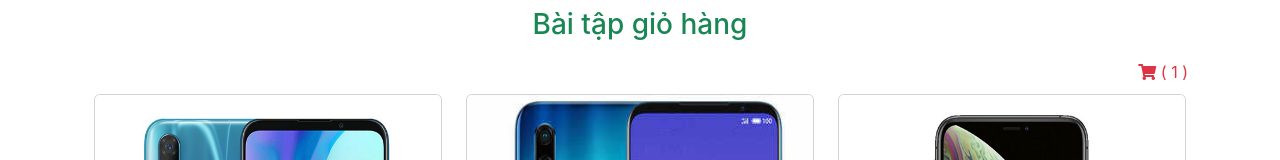
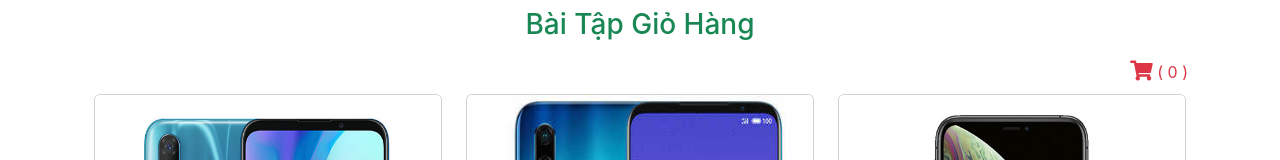
Before and after one commit to DinhhHau/BaiTap_REACT, a React (Create React App) app: page / in a window 1280 px wide. Shown: the top 160 px of the page. Built offline with nearby package versions, Linux system fonts and the light colour scheme.

Commit message:
tang giam so luong sp

```diff
--- a/src/BaiTapGioHang_Props/Cart.jsx
+++ b/src/BaiTapGioHang_Props/Cart.jsx
@@ -1,8 +1,23 @@
 import React, { Component } from "react";
 
 export default class Cart extends Component {
+
+  // //
+  // tangSoLuong = (count, setCount) => {
+  //   count = count + 1
+  //   return setCount(count)
+  // }
+
+  // giamSoLuong = (count, setCount) => {
+  //   if(count > 0){
+  //     count = count -1
+  //     return setCount(count)
+  //   }
+  // }
+  // //
+
   render() {
-    const { gioHang } = this.props;
+    const { gioHang , xoaGioHang , tangGiamSoLuong } = this.props;
     return (
       // <!-- Modal -->
       <div
@@ -47,10 +62,14 @@ export default class Cart extends Component {
                           <img src={spGH.hinhAnh} width={50} height={50} />
                         </td>
                         <td>{spGH.tenSP}</td>
-                        <td>{spGH.soLuong}</td>
-                        <td>{spGH.giaBan}</td>
-                        <td>{spGH.soLuong * spGH.giaBan}</td>
-                        <td>{}</td>
+                        <td>
+                          <button onClick={()=> tangGiamSoLuong(spGH.maSP,true)} className="btn btn-primary" style={{fontSize:'15px',margin:'0 5px',padding:'0',width:'25px',height:'25px'}}> + </button>
+                          {spGH.soLuong}
+                          <button onClick={()=> tangGiamSoLuong(spGH.maSP,false)} className="btn btn-primary" style={{fontSize:'15px',margin:'0 5px',padding:'0',width:'25px',height:'25px'}}> - </button>
+                        </td>
+                        <td>{spGH.giaBan.toLocaleString()}.$</td>{/* toLocaleString() : hàm để chuyển 10000 => 10.000 */}
+                        <td>{(spGH.soLuong * spGH.giaBan).toLocaleString()}.$</td>
+                        <td><button className="btn btn-danger" onClick={()=>{xoaGioHang(spGH.maSP)}}>Xoá</button></td>
                       </tr>
                     );
                   })}
--- a/src/BaiTapGioHang_Props/ExerciseCart.jsx
+++ b/src/BaiTapGioHang_Props/ExerciseCart.jsx
@@ -60,13 +60,13 @@ export default class ExerciseCart extends Component {
 
     // phải là 1 mảng vì nếu thêm nhiều sản phẫm nó trả vê nhiều <tr></tr> và sẽ chứa trong mảng đó ( chứ ko phải {} vì {} không chứa được nhiều sản phẩm)
     gioHang: [
-      {
-      maSP: 1,
-      tenSP: "VinSmart Live",
-      giaBan: 5700000,
-      hinhAnh: "./img/img/vsphone.jpg",
-      soLuong:1,
-      },
+      // {
+      // maSP: 1,
+      // tenSP: "VinSmart Live",
+      // giaBan: 5700000,
+      // hinhAnh: "./img/img/vsphone.jpg",
+      // soLuong:1,
+      // },
     ],
   };
 
@@ -74,9 +74,8 @@ export default class ExerciseCart extends Component {
   xemChiTiet = (sanPhamClick) => {
     // console.log(sanPhamClick);
     this.setState({
-      sanPhamChiTiet: sanPhamClick
-    })
-
+      sanPhamChiTiet: sanPhamClick,
+    });
   };
 
   //  setState để thêm giỏ hàng
@@ -85,36 +84,83 @@ export default class ExerciseCart extends Component {
     // console.log(sanPhamClick);
 
     // từ sp được chọn tạo ra sp giỏ hàng
-      let spGioHang = { maSP: sanPhamClick.maSP, tenSP: sanPhamClick.tenSP, giaBan: sanPhamClick.giaBan, hinhAnh: sanPhamClick.hinhAnh, soLuong:1,}
+    let spGioHang = {
+      maSP: sanPhamClick.maSP,
+      tenSP: sanPhamClick.tenSP,
+      giaBan: sanPhamClick.giaBan,
+      hinhAnh: sanPhamClick.hinhAnh,
+      soLuong: 1,
+    };
 
     // kiểm tra spClick có trong giỏ hàng chưa
-      var gioHangCapNhat = [...this.state.gioHang];
-      let index = gioHangCapNhat.findIndex(sp => sp.maSP === spGioHang.maSP);
+    let gioHangCapNhat = [...this.state.gioHang];
+    let index = gioHangCapNhat.findIndex((sp) => sp.maSP === spGioHang.maSP);
     if (index !== -1) {
       // Sản phảm được click đã có trong this.state.gioHang
       gioHangCapNhat[index].soLuong += 1;
-        }else {
+    } else {
       // Sản phảm được click chưa có trong this.state.gioHang
-          gioHangCapNhat.push(spGioHang)
+      gioHangCapNhat.push(spGioHang);
     }
 
     // Set state để component render lại
     this.setState({
-          gioHang: gioHangCapNhat
+      gioHang: gioHangCapNhat,
+    });
+  };
+
+  // Đặt sự kiện xoá giỏ hàng tại ExercideCart
+  xoaGioHang = (maSPClickXoa) => {
+    // console.log(maSPClickXoa);
+
+    // // Cách 1: dùng hàm findIndex()
+    // // tìm trong giỏ hàng có sp chứa maSP được click vào thì xoá
+    // let gioHangCapNhatXoa = [...this.state.gioHang];
+    // let index = gioHangCapNhatXoa.findIndex(sp => sp.maSP === maSPClickXoa);
+    // if(index !== -1) {
+    //   gioHangCapNhatXoa.splice(index,1)
+    // }
+
+    // // Cách 2: dùng hàm filter()
+    // sau khi hàm filter() chạy lấy ra những sản phẩm nào có mã sản phẩm khác mã sản phẩm mình click vô (đồng nghĩa việc xoá sản phẩm mình click)
+    var gioHangCapNhatXoa = this.state.gioHang.filter(
+      (sp) => sp.maSP !== maSPClickXoa
+    );
+
+    // Cập nhật lại state giỏ hàng và render lại giao diện ( setState )
+    this.setState({
+      gioHang: gioHangCapNhatXoa,
+    });
+  };
+
+  // Tăng Giảm số lượng sản phẩm
+  tangGiamSoLuong = (maSPTangGiam,tangGiam) => { // tangGiam === true: tăng số lượng,  tangGiam === false: giảm số lượng
+    // console.log(maSPTangGiam);
+    let gioHangCapNhatTangGiam = this.state.gioHang;
+    let index = gioHangCapNhatTangGiam.findIndex(sp => sp.maSP === maSPTangGiam);
+    if(tangGiam){
+      gioHangCapNhatTangGiam[index].soLuong +=1
+    }else if(gioHangCapNhatTangGiam[index].soLuong > 1){
+      gioHangCapNhatTangGiam[index].soLuong -=1
+    }
+    // Cập nhật lại state giỏ hàng và render lại giao diện ( setState )
+    this.setState({
+      gioHang:gioHangCapNhatTangGiam
     })
   }
 
   render() {
     let {tenSP,maSP,manHinh,heDieuHanh,cameraTruoc,cameraSau,ram,rom,giaBan,hinhAnh,} = this.state.sanPhamChiTiet;
 
-    // tính tổng số lượng sản phẫm của giỏ hàng
-    let tongSoLuong = this.state.gioHang.reduce((tsl,sanPham,index)=>{
-      return tsl += sanPham.soLuong
-    },0)
+    // tính tổng số lượng sản phẫm của giỏ hàng ( dùng hàm reduce ES6 )
+    let tongSoLuong = this.state.gioHang.reduce((tsl, sanPham, index) => {
+      return (tsl += sanPham.soLuong);
+    }, 0); // Lúc đầu giá trị là 0 rồi chạy hàm reduce có bn số lượng thì cộng vào
+
     return (
       <div className="container">
-        <h3 className="text-center text-success mt-2">Bài tập giỏ hàng</h3>
-        <Cart gioHang={this.state.gioHang} />
+        <h3 className="text-center text-success mt-2">Bài Tập Giỏ Hàng</h3>
+        <Cart tangGiamSoLuong={this.tangGiamSoLuong} xoaGioHang={this.xoaGioHang} gioHang={this.state.gioHang} />
         <div
           className="text"
           style={{ width: "100%", display: "flex", justifyContent: "flex-end" }}
@@ -132,10 +178,18 @@ export default class ExerciseCart extends Component {
             data-bs-toggle="modal"
             data-bs-target="#modelId"
           >
-           <i className="fas fa-shopping-cart"></i> ( {tongSoLuong} )
+            <i
+              className="fas fa-shopping-cart"
+              style={{ fontSize: "20px" }}
+            ></i>{" "}
+            ( {tongSoLuong} )
           </span>
         </div>
-        <ProductList themGioHang={this.themGioHang} xemChiTiet={this.xemChiTiet} data={data} />
+        <ProductList
+          themGioHang={this.themGioHang}
+          xemChiTiet={this.xemChiTiet}
+          data={data}
+        />
 
         <div className="mt-5">
           <div className="row">
```
Lines whose indentation alone changed are shown as unchanged.
